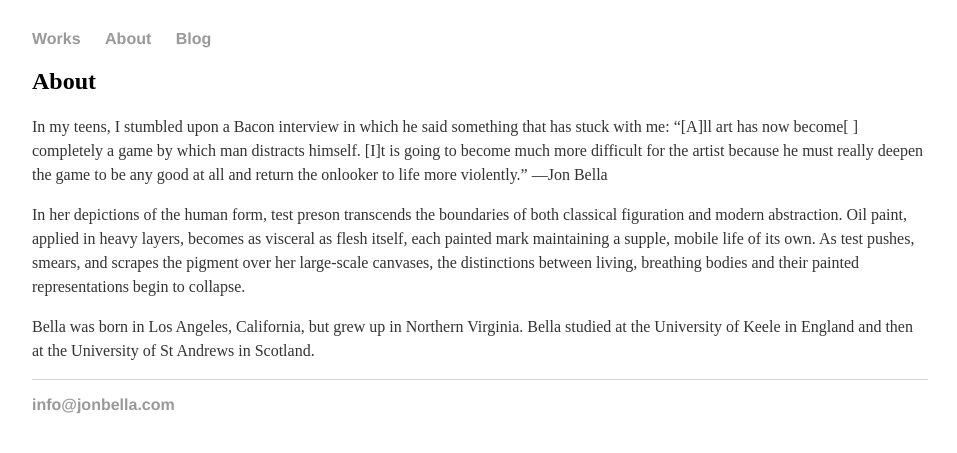
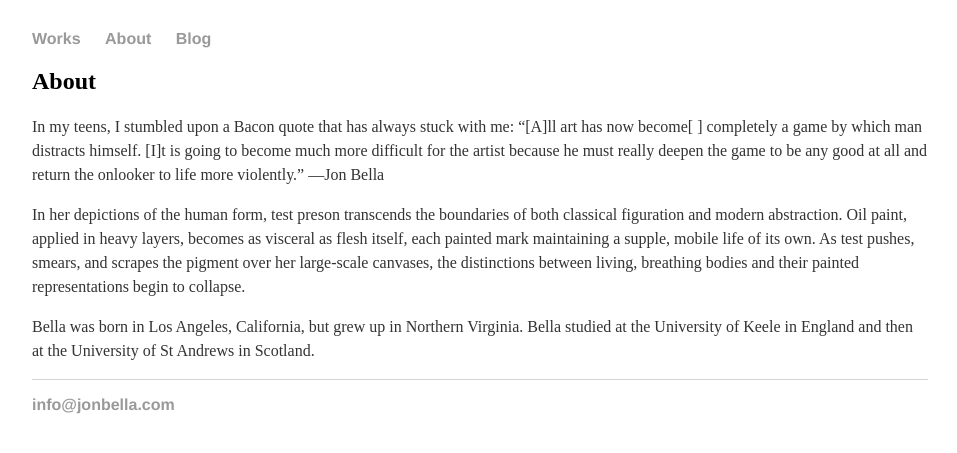
Before and after one commit to jonif0112/jonif0112.github.io, a Jekyll site: the page built from about/index.html, in a window 1280 px wide. Shown: the top 453 px of the page, without its empty margins (160-1117 px from the left). Built offline with Jekyll 4.4.1, drawn with Linux system fonts in a browser that asks for light colours.

Commit message:
Update index.html

```diff
--- a/about/index.html
+++ b/about/index.html
@@ -4,7 +4,7 @@ title: Jon Bella
 ---
 <div class="blurb">
 	<h2>About</h2>
-	<p>In my teens, I stumbled upon a Bacon interview in which he said something that has stuck with me: “[A]ll art has now become[ ] completely a game by which man distracts himself. [I]t is going to become much more difficult for the artist because he must really deepen the game to be any good at all and return the onlooker to life more violently.”
+	<p>In my teens, I stumbled upon a Bacon quote that has always stuck with me: “[A]ll art has now become[ ] completely a game by which man distracts himself. [I]t is going to become much more difficult for the artist because he must really deepen the game to be any good at all and return the onlooker to life more violently.”
 ―Jon Bella</p>
 
 	<p>In her depictions of the human form, test preson transcends the boundaries of both classical figuration and modern abstraction. Oil paint, applied in heavy layers, becomes as visceral as flesh itself, each painted mark maintaining a supple, mobile life of its own. As test pushes, smears, and scrapes the pigment over her large-scale canvases, the distinctions between living, breathing bodies and their painted representations begin to collapse.</p>
```
